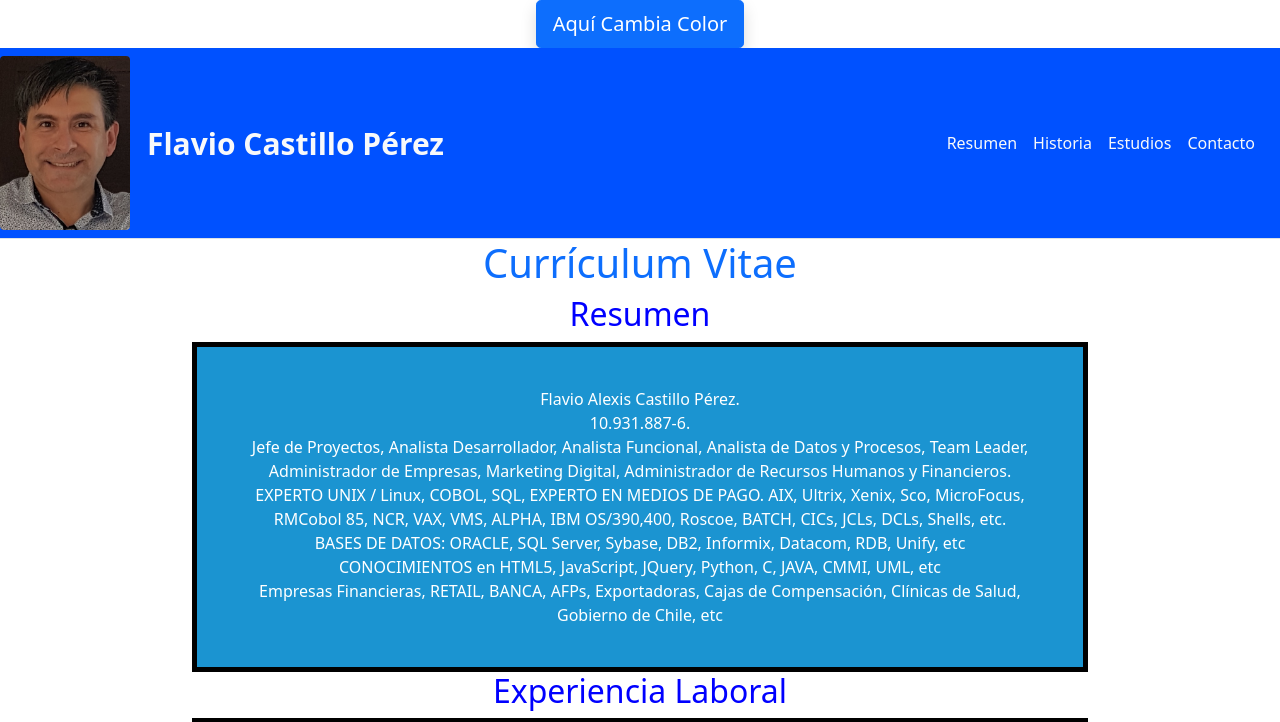
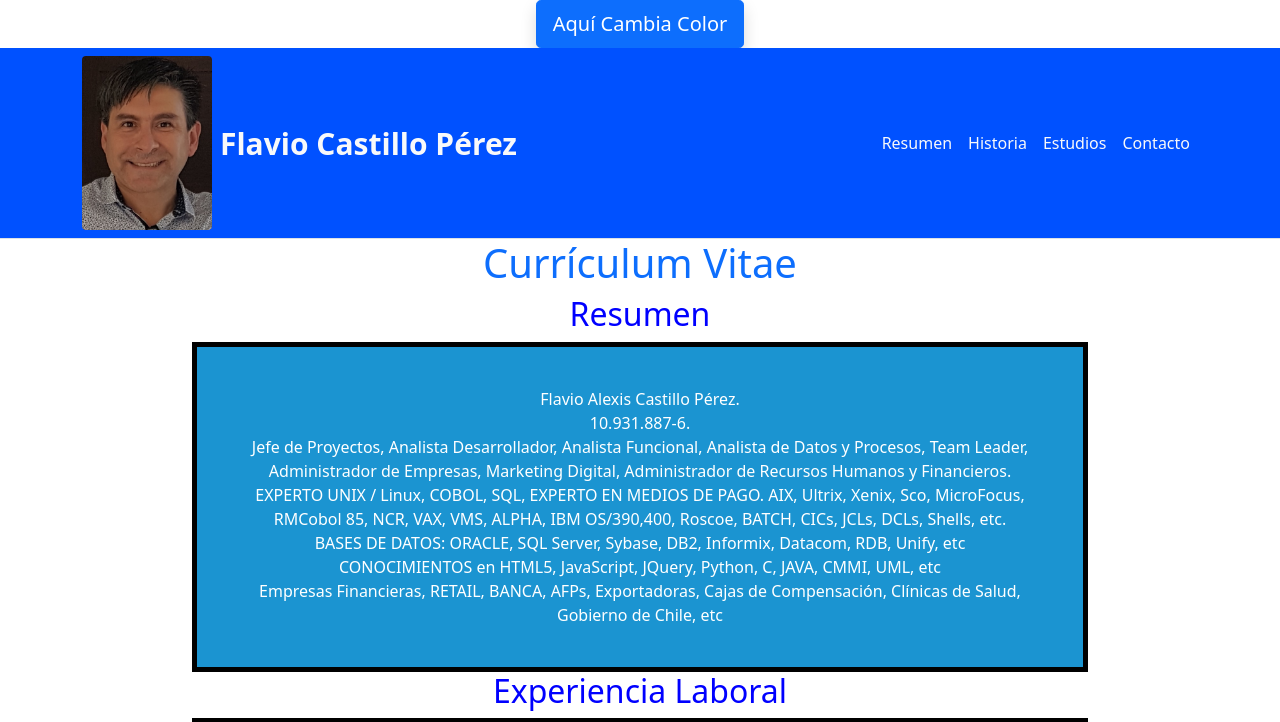
Before and after one commit to flaviocastillo777/CV_FlavioCastillo, a plain HTML site: page index.html in a window 1280 px wide. Shown: the top 722 px of the page. Drawn offline with nearby package versions, Linux system fonts and the light colour scheme; some packages are replaced by stand-ins of ours; a script that the page names is missing.

Commit message:
actualizacion 12 enero 2026

```diff
--- a/assets/js/script.js
+++ b/assets/js/script.js
@@ -93,7 +93,7 @@ $(document).ready(function () {
   });
   //----------------------------------------------------
   // 1. Configuración de animaciones de Scroll
-    window.sr = ScrollReveal({ reset: true });
+  /*  window.sr = ScrollReveal({ reset: true });
 
     sr.reveal('.reveal', {
         duration: 1000,   // Un segundo de duración
@@ -117,4 +117,5 @@ $(document).ready(function () {
             });
         }
     });
+    */
 });
--- a/index.html
+++ b/index.html
@@ -35,14 +35,19 @@
         </div>
 
         <div>
-            <nav class="navbar navbar-expand-lg  border-bottom ColorNavbar ">
-                <img class="img-fluid rounded" src="./assets/img/foto1.jpg" alt="foto flavio" width="130" height="80">
+            <nav class="navbar navbar-expand-lg navbar-dark border-bottom ColorNavbar">
                 <div class="container">
-                    <a class="navbar-brand text-light negrita" href="#">Flavio Castillo Pérez</a>
-                    <button class="navbar-toggler" type="button" data-bs-toggle="collapse" data-bs-target="#navMain">
+                    <img class="img-fluid rounded" src="./assets/img/foto1.jpg" alt="foto flavio" width="130"
+                        height="80">
+
+                    <a class="navbar-brand text-light negrita ms-2" href="#">Flavio Castillo Pérez</a>
+
+                    <button class="navbar-toggler" type="button" data-bs-toggle="collapse" data-bs-target="#navMain"
+                        aria-controls="navMain" aria-expanded="false" aria-label="Toggle navigation">
                         <span class="navbar-toggler-icon"></span>
                     </button>
-                    <div id="navMain" class="collapse navbar-collapse">
+
+                    <div class="collapse navbar-collapse" id="navMain">
                         <ul class="navbar-nav ms-auto">
                             <li class="nav-item"><a class="nav-link text-light active" href="#inicio">Resumen</a></li>
                             <li class="nav-item"><a class="nav-link text-light" href="#trabajos">Historia</a></li>
```
Also changed, not shown: 1 other file.
